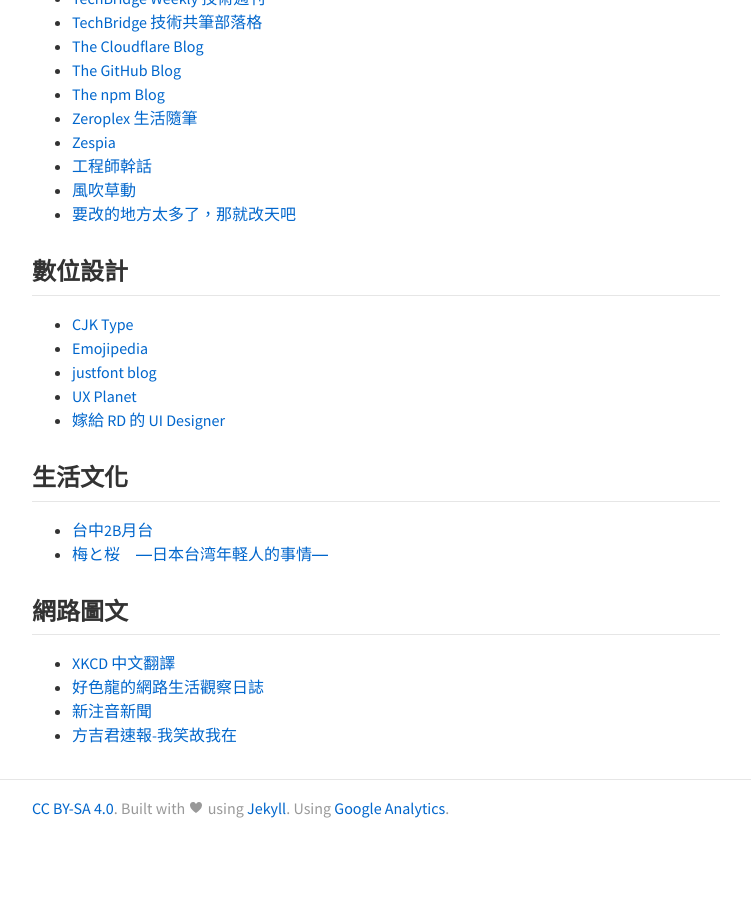
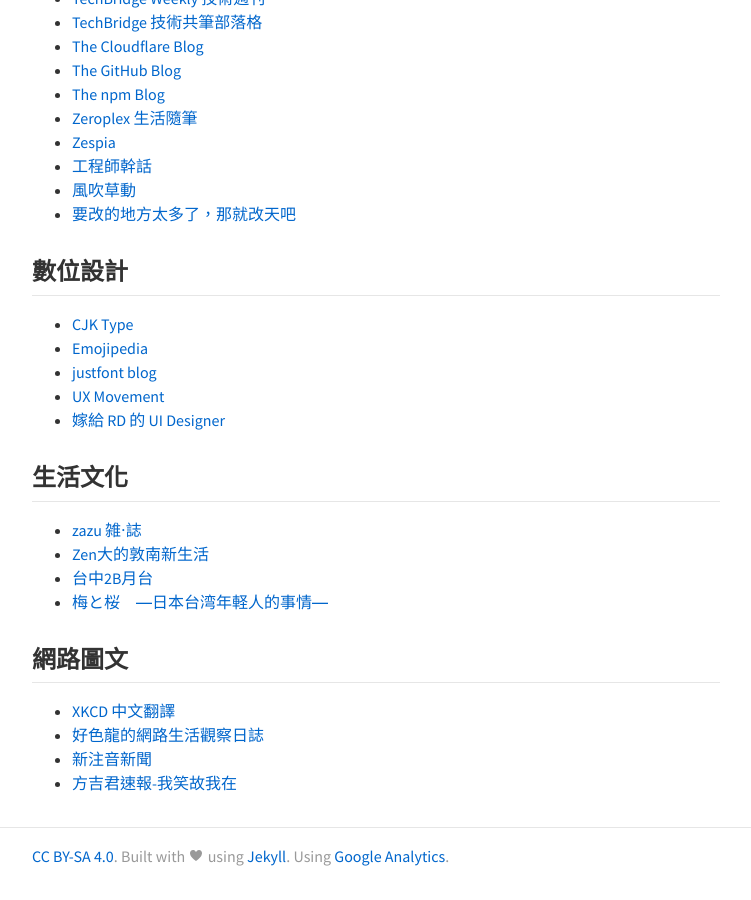
Before and after one commit to mnghsn/jmln.tw, a Jekyll site: the page built from _pages/blogroll.md, in a window 1280 px wide and 900 px high, scrolled down 1081 px. Shown: the whole window, without its empty margins (264-1015 px from the left). Built offline with Jekyll 4.4.1, drawn with Linux system fonts in a browser that asks for light colours; before the commit the page ends 1933 px from its top, so only the background shows below that.

Commit message:
Update blogroll

```diff
--- a/_pages/blogroll.md
+++ b/_pages/blogroll.md
@@ -59,11 +59,13 @@
 * [CJK Type](https://blogs.adobe.com/CCJKType)
 * [Emojipedia](https://blog.emojipedia.org/)
 * [justfont blog](https://blog.justfont.com/)
-* [UX Planet](https://uxplanet.org/)
+* [UX Movement](https://uxmovement.com)
 * [嫁給 RD 的 UI Designer](https://blog.akanelee.me/)
 
 ## 生活文化
 
+* [zazu 雑‧誌](https://zazu.cc/)
+* [Zen大的敦南新生活](https://zen1976.com/)
 * [台中2B月台](https://rail02000.blogspot.com/)
 * [梅と桜　―日本台湾年軽人的事情―](http://umesakura.jp/){:data-proofer-ignore="true"}
 
```
Also changed, not shown: other parts of _pages/blogroll.md (+1 -1 lines).
